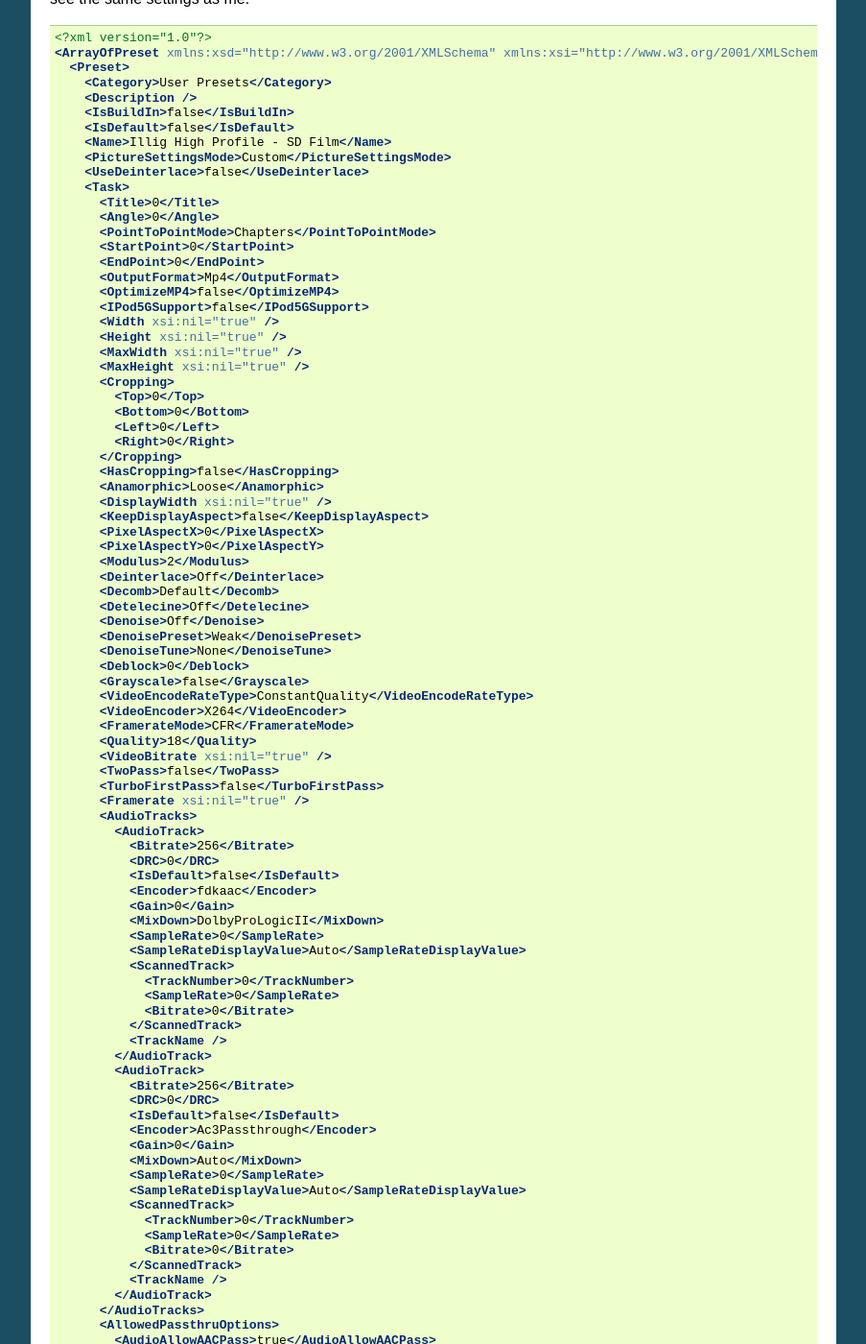
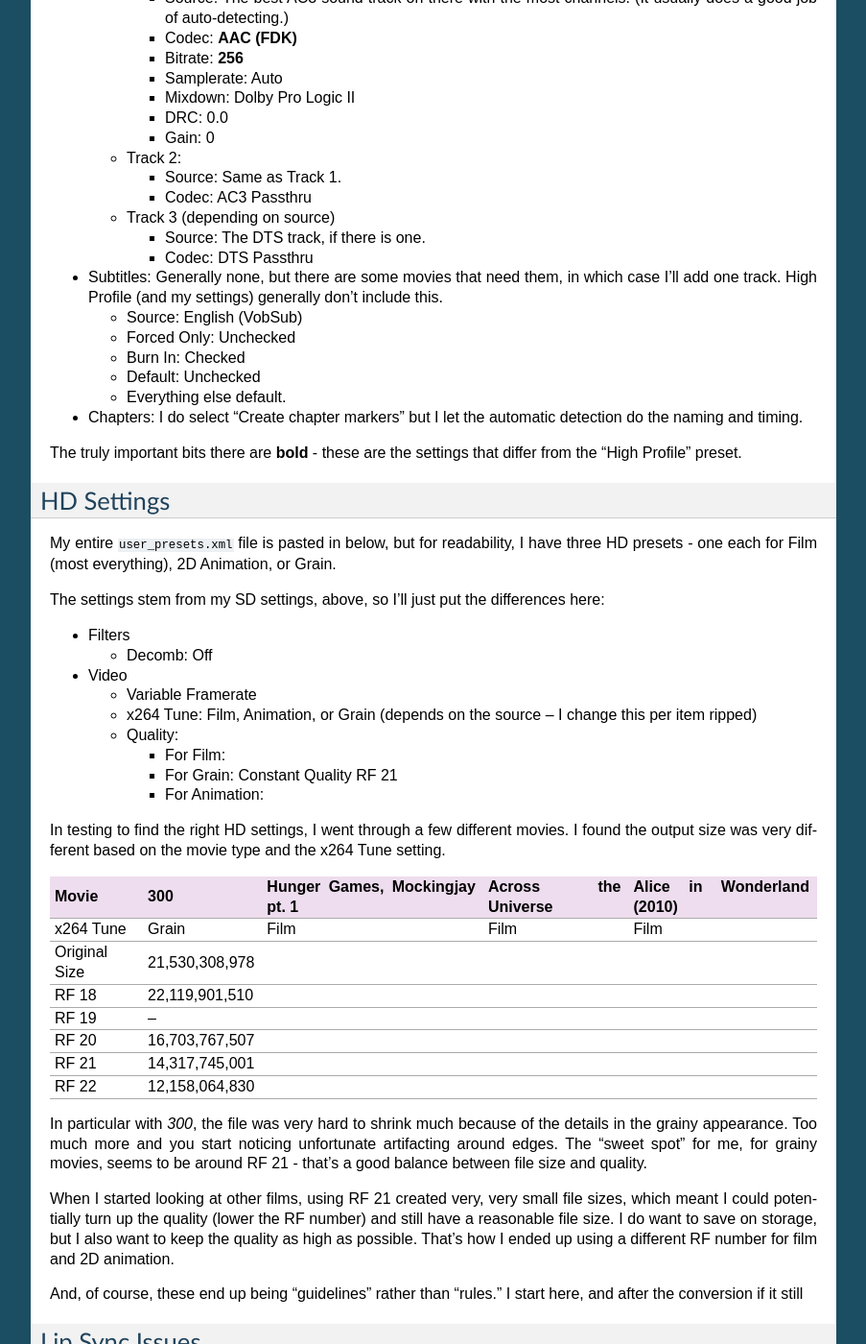
Before and after one commit to tillig/mediacenter, a Sphinx documentation site: the page built from docs/software/convert/handbrake.rst, in a window 1280 px wide and 1400 px high, scrolled down 777 px. Shown: the whole window at 96% size, without its empty margins (198-1101 px from the left). Built offline with Sphinx 7.4.7, drawn with Linux system fonts in a browser that asks for light colours; some of the changed text lies outside the part shown.

Commit message:
Added SD/HD settings info

```diff
--- a/docs/software/convert/handbrake.rst
+++ b/docs/software/convert/handbrake.rst
@@ -3,6 +3,113 @@ Handbrake
 =========
 
 I use Handbrake to convert my videos into :doc:`MP4 (M4V) format <../../formats/video>`.
+
+SD Settings
+===========
+My entire ``user_presets.xml`` file is pasted in below, but for readability, I have three SD presets that only differ by the "x264 Tune" setting for Film (most everything), 2D Animation, or Grain.
+
+- Picture
+
+  - Width/Height: nil (let it auto-correct)
+  - Anamorphic: Loose
+  - Modulus: 2
+  - Cropping: Automatic
+
+- Filters
+
+  - Detelecine: Off
+  - Decomb: Default
+  - Deinterlace: Off
+  - Denoise: Off
+  - Deblock: Off
+  - Grayscale: Unchecked
+
+- Video
+
+  - Video Codec: H.264 (x.264)
+  - Framerate FPS: Same as source
+  - **Constant Framerate**
+  - x264 Preset: Slower
+  - x264 Tune: **Film, Animation, or Grain** (depends on the source – I change this per item ripped)
+  - H.264 Profile: High
+  - H.264 Level: 4.1
+  - Fast Decode: Unchecked
+  - Extra Options: Empty
+  - Quality: **Constant Quality RF 18**
+
+- Audio
+
+  - Track 1:
+
+    - Source: The best AC3 sound track on there with the most channels. (It usually does a good job of auto-detecting.)
+    - Codec: **AAC (FDK)**
+    - Bitrate: **256**
+    - Samplerate: Auto
+    - Mixdown: Dolby Pro Logic II
+    - DRC: 0.0
+    - Gain: 0
+
+  - Track 2:
+
+    - Source: Same as Track 1.
+    - Codec: AC3 Passthru
+
+  - Track 3 (depending on source)
+
+    - Source: The DTS track, if there is one.
+    - Codec: DTS Passthru
+
+- Subtitles: Generally none, but there are some movies that need them, in which case I'll add one track. High Profile (and my settings) generally don't include this.
+
+  - Source: English (VobSub)
+  - Forced Only: Unchecked
+  - Burn In: Checked
+  - Default: Unchecked
+  - Everything else default.
+
+- Chapters: I do select "Create chapter markers" but I let the automatic detection do the naming and timing.
+
+The truly important bits there are **bold** - these are the settings that differ from the "High Profile" preset.
+
+HD Settings
+===========
+My entire ``user_presets.xml`` file is pasted in below, but for readability, I have three HD presets - one each for Film (most everything), 2D Animation, or Grain.
+
+The settings stem from my SD settings, above, so I'll just put the differences here:
+
+- Filters
+
+  - Decomb: Off
+
+- Video
+
+  - Variable Framerate
+  - x264 Tune: Film, Animation, or Grain (depends on the source – I change this per item ripped)
+  - Quality:
+
+    - For Film:
+    - For Grain: Constant Quality RF 21
+    - For Animation:
+
+In testing to find the right HD settings, I went through a few different movies. I found the output size was very different based on the movie type and the x264 Tune setting.
+
+=============  ==============  ==============================  ===================  ==========================
+Movie          300             Hunger Games, Mockingjay pt. 1  Across the Universe  Alice in Wonderland (2010)
+=============  ==============  ==============================  ===================  ==========================
+x264 Tune      Grain           Film                            Film                 Film
+Original Size  21,530,308,978
+RF 18          22,119,901,510
+RF 19          --
+RF 20          16,703,767,507
+RF 21          14,317,745,001
+RF 22          12,158,064,830
+=============  ==============  ==============================  ===================  ==========================
+
+In particular with *300*, the file was very hard to shrink much because of the details in the grainy appearance. Too much more and you start noticing unfortunate artifacting around edges. The "sweet spot" for me, for grainy movies, seems to be around RF 21 - that's a good balance between file size and quality.
+
+When I started looking at other films, using RF 21 created very, very small file sizes, which meant I could potentially turn up the quality (lower the RF number) and still have a reasonable file size. I do want to save on storage, but I also want to keep the quality as high as possible. That's how I ended up using a different RF number for film and 2D animation.
+
+And, of course, these end up being "guidelines" rather than "rules." I start here, and after the conversion if it still
 
 Lip Sync Issues
 ===============
```
